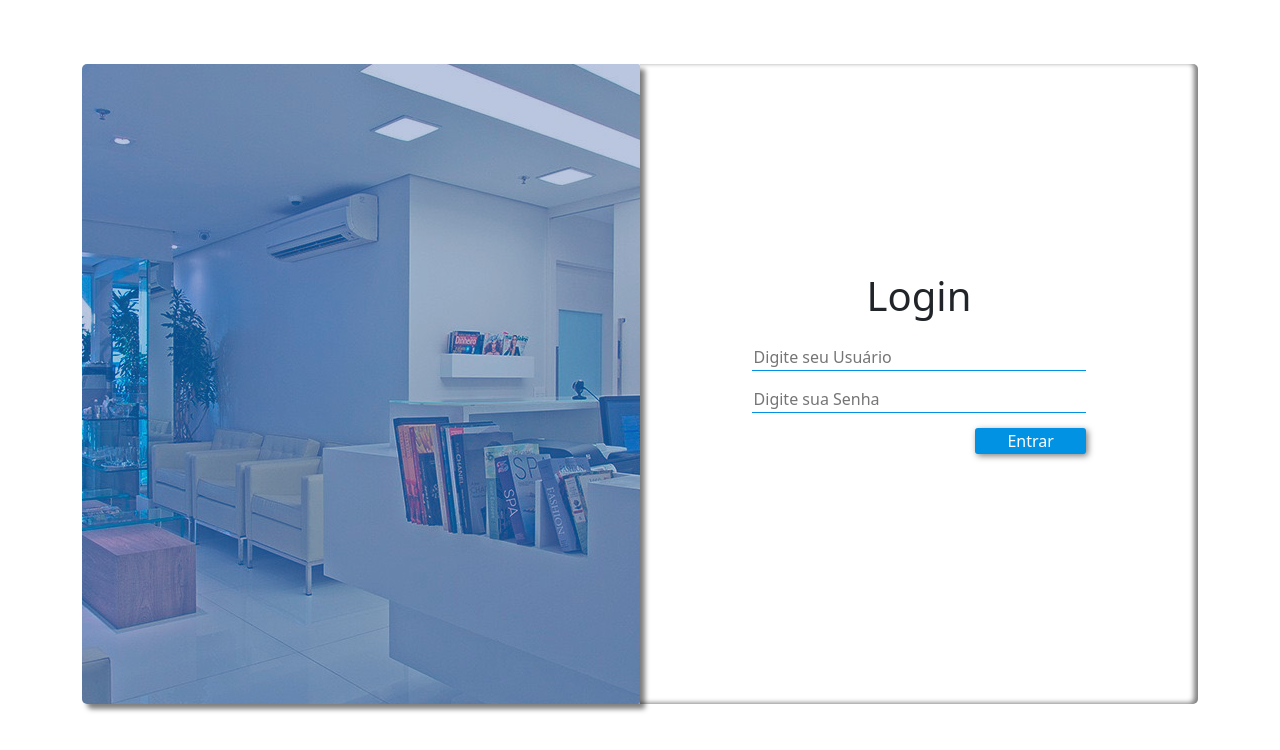
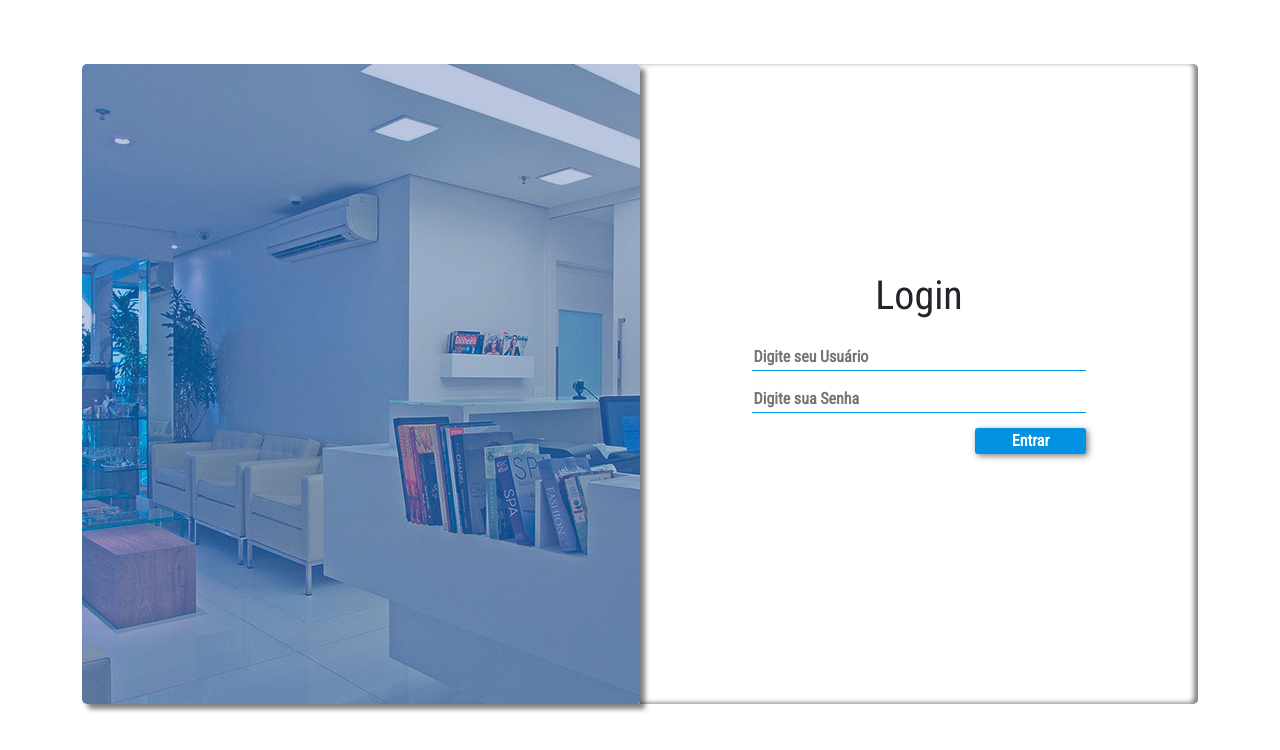
Before and after one commit to vitoraugustobarcelospovoa/Front-clinica-medica, a plain HTML site: page login.html in a window 1280 px wide. Drawn offline with Linux system fonts and the light colour scheme.

Commit message:
Adição de Fonte Roboto
@font-face{
    font-family: "Roboto";
    src: url("FONT/Roboto/RobotoCondensed-Regular.ttf");
}

Onde você quer por a fonte põe isso
font-family: "Roboto";
font-weight: bolder;

```diff
--- a/CSS/login.css
+++ b/CSS/login.css
@@ -1,3 +1,8 @@
+@font-face{
+    font-family: "Roboto";
+    src: url("FONT/Roboto/RobotoCondensed-Regular.ttf");
+}
+
 .ladoimg{
     border-top-left-radius: 5px;
     border-bottom-left-radius: 5px;
@@ -43,9 +48,6 @@ body{
     flex-direction: column;
 
 }
-.d-flex input{
-
-}
 .formulario{
     height: 50%;
     transform: translateY(50%);
@@ -57,11 +59,19 @@ body{
     border: none;
     border-bottom: solid 1px #0192E3;
     outline: none;
+    font-family: "Roboto";
+    font-weight: bolder;
 }
 .formulario input:focus{
     border-bottom: solid 2px #106ABC;
 }
+H1{
+    font-family: "Roboto";
+    font-weight: bolder;
+}
 .formulario button{
+    font-family: "Roboto";
+    font-weight: bolder;
     width: 20%;
     border: none;
     border-radius: 3px;
```
Also changed, not shown: CSS/FONT/Roboto/RobotoCondensed-Black.ttf (added), CSS/FONT/Roboto/RobotoCondensed-BlackItalic.ttf (added), CSS/FONT/Roboto/RobotoCondensed-Bold.ttf (added), CSS/FONT/Roboto/RobotoCondensed-BoldItalic.ttf (added), CSS/FONT/Roboto/RobotoCondensed-ExtraBold.ttf (added), CSS/FONT/Roboto/RobotoCondensed-ExtraBoldItalic.ttf (added), CSS/FONT/Roboto/RobotoCondensed-ExtraLight.ttf (added), CSS/FONT/Roboto/RobotoCondensed-ExtraLightItalic.ttf (added), CSS/FONT/Roboto/RobotoCondensed-Italic.ttf (added), CSS/FONT/Roboto/RobotoCondensed-Light.ttf (added), CSS/FONT/Roboto/RobotoCondensed-LightItalic.ttf (added), CSS/FONT/Roboto/RobotoCondensed-Medium.ttf (added), CSS/FONT/Roboto/RobotoCondensed-MediumItalic.ttf (added), CSS/FONT/Roboto/RobotoCondensed-Regular.ttf (added), 4 more files.
